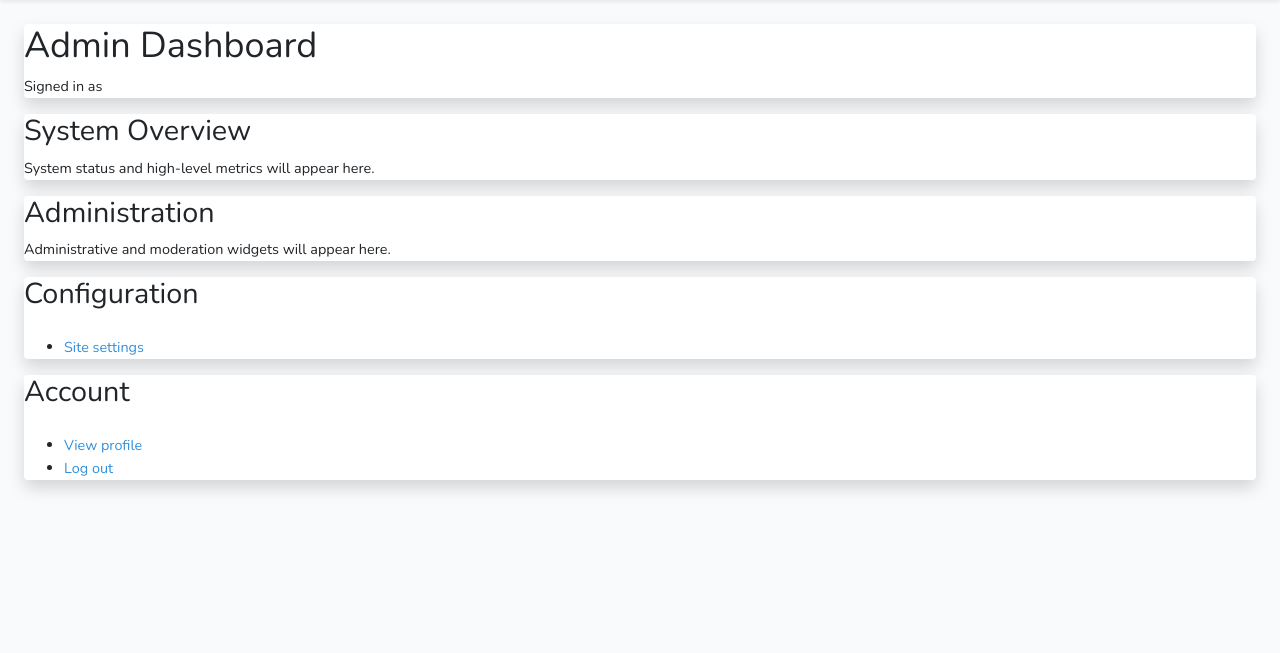
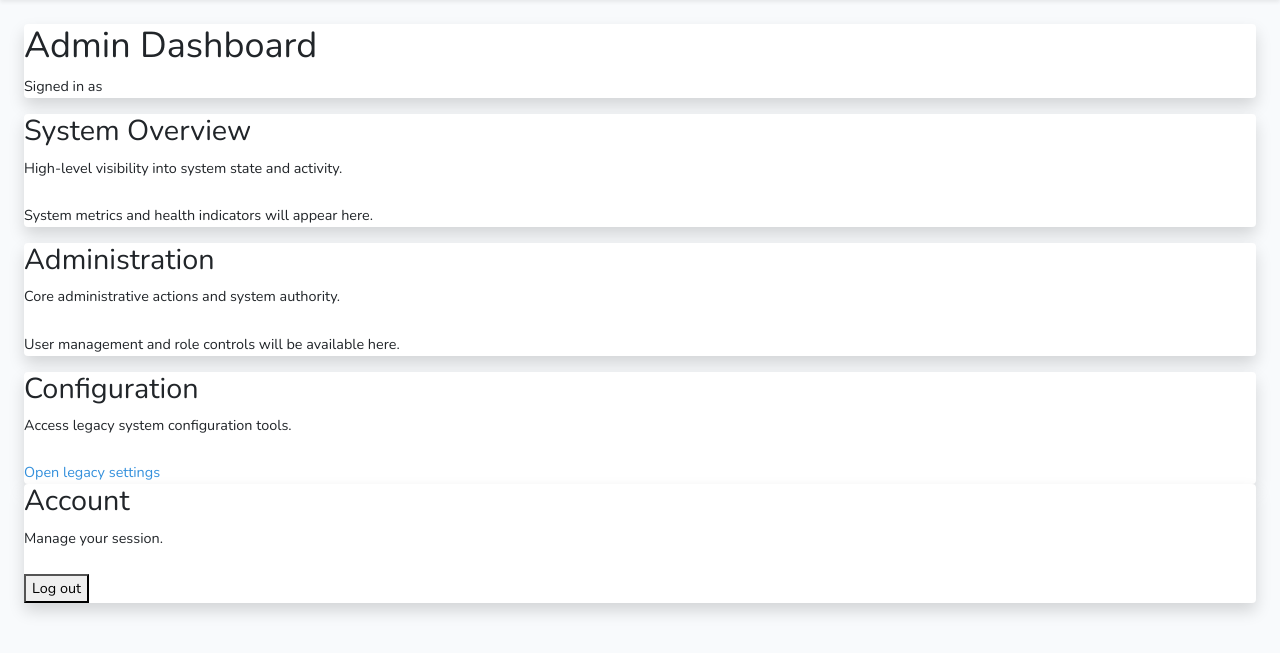
Before and after one commit to hack-entertainer/graperepo, a Laravel app: template resources/views/dashboards/admin.blade.php in a window 1280 px wide. Shown: the part 55-708 px from the top of the page. Run offline with Laravel 10, Linux system fonts and the light colour scheme; the template is opened without the code that fills it, so the values that code supplies are empty; style sheets or scripts are compiled from the project's sources.

Commit message:
stubbed admin dashboard widgets

```diff
--- a/resources/views/dashboards/admin.blade.php
+++ b/resources/views/dashboards/admin.blade.php
@@ -14,69 +14,17 @@
         </p>
     </section>
 
-    {{-- System Overview (placeholder) --}}
-    <section class="bg-white shadow rounded p-6">
-        <h2 class="text-xl font-semibold mb-2">
-            System Overview
-        </h2>
+    {{-- System Overview --}}
+    @include('widgets.admin.overview')
 
-        <p class="text-sm text-gray-500">
-            System status and high-level metrics will appear here.
-        </p>
-    </section>
+    {{-- Administration --}}
+    @include('widgets.admin.administration')
 
-    {{-- Moderation & Administration (placeholder) --}}
-    <section class="bg-white shadow rounded p-6">
-        <h2 class="text-xl font-semibold mb-2">
-            Administration
-        </h2>
-
-        <p class="text-sm text-gray-500">
-            Administrative and moderation widgets will appear here.
-        </p>
-    </section>
-
-    {{-- Configuration (legacy bridge) --}}
-    <section class="bg-white shadow rounded p-6">
-        <h2 class="text-xl font-semibold mb-4">
-            Configuration
-        </h2>
-
-        <ul class="space-y-2 text-sm">
-            <li>
-                <a href="{{ route('settings') }}" class="text-blue-600 hover:underline">
-                    Site settings
-                </a>
-            </li>
-        </ul>
-    </section>
+    {{-- Configuration (Legacy Bridge) --}}
+    @include('widgets.admin.configuration')
 
     {{-- Account --}}
-    <section class="bg-white shadow rounded p-6">
-        <h2 class="text-xl font-semibold mb-4">
-            Account
-        </h2>
-
-        <ul class="space-y-2 text-sm">
-            <li>
-                <a href="{{ route('admin-profile') }}" class="text-blue-600 hover:underline">
-                    View profile
-                </a>
-            </li>
-
-            <li>
-                <a href="{{ route('logout') }}"
-                    class="text-red-600 hover:underline"
-                    onclick="event.preventDefault(); document.getElementById('logout-form').submit();">
-                    Log out
-                </a>
-            </li>
-        </ul>
-
-        <form id="logout-form" action="{{ route('logout') }}" method="POST" class="hidden">
-            @csrf
-        </form>
-    </section>
+    @include('widgets.common.account')
 
 </div>
 @endsection
--- a/resources/views/widgets/admin/administration.blade.php
+++ b/resources/views/widgets/admin/administration.blade.php
@@ -0,0 +1,13 @@
+<section class="bg-white shadow rounded p-6">
+    <h2 class="text-xl font-semibold">
+        Administration
+    </h2>
+
+    <p class="text-sm text-gray-500 mt-1">
+        Core administrative actions and system authority.
+    </p>
+
+    <p class="text-sm text-gray-400 mt-4">
+        User management and role controls will be available here.
+    </p>
+</section>
--- a/resources/views/widgets/admin/configuration.blade.php
+++ b/resources/views/widgets/admin/configuration.blade.php
@@ -0,0 +1,18 @@
+<section class="bg-white shadow rounded p-6">
+    <h2 class="text-xl font-semibold">
+        Configuration
+    </h2>
+
+    <p class="text-sm text-gray-500 mt-1">
+        Access legacy system configuration tools.
+    </p>
+
+    <div class="mt-4">
+        <a
+            href="{{ url('/admin/settings') }}"
+            class="text-sm text-blue-600 hover:underline"
+        >
+            Open legacy settings
+        </a>
+    </div>
+</section>
--- a/resources/views/widgets/admin/overview.blade.php
+++ b/resources/views/widgets/admin/overview.blade.php
@@ -0,0 +1,13 @@
+<section class="bg-white shadow rounded p-6">
+    <h2 class="text-xl font-semibold">
+        System Overview
+    </h2>
+
+    <p class="text-sm text-gray-500 mt-1">
+        High-level visibility into system state and activity.
+    </p>
+
+    <p class="text-sm text-gray-400 mt-4">
+        System metrics and health indicators will appear here.
+    </p>
+</section>
--- a/resources/views/widgets/common/account.blade.php
+++ b/resources/views/widgets/common/account.blade.php
@@ -0,0 +1,21 @@
+<section class="bg-white shadow rounded p-6">
+    <h2 class="text-xl font-semibold">
+        Account
+    </h2>
+
+    <p class="text-sm text-gray-500 mt-1">
+        Manage your session.
+    </p>
+
+    <div class="mt-4">
+        <form method="POST" action="{{ route('logout') }}">
+            @csrf
+            <button
+                type="submit"
+                class="text-sm text-blue-600 hover:underline"
+            >
+                Log out
+            </button>
+        </form>
+    </div>
+</section>
```
